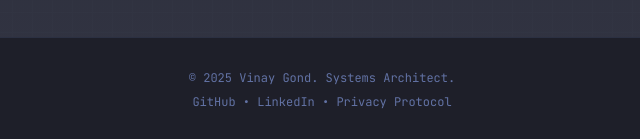
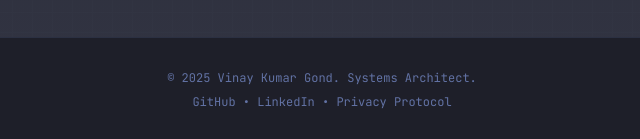
Before and after one commit to Vinaygond/The-500K-C-D-Report, a plain HTML site: page founder.html in a window 1280 px wide. Shown: the part 2418-2557 px from the top of the page, 318-958 px from the left. Drawn offline with nearby package versions, Linux system fonts and the light colour scheme.

Commit message:
Update footer with correct name

```diff
--- a/founder.html
+++ b/founder.html
@@ -290,7 +290,7 @@
 
     <!-- FOOTER -->
     <footer class="py-8 text-center border-t border-comment/20 text-xs font-mono text-comment bg-[#1E1F29]">
-        <p>&copy; 2025 Vinay Gond. Systems Architect.</p>
+        <p>&copy; 2025 Vinay Kumar Gond. Systems Architect.</p>
         <p class="mt-2">
             <a href="https://vinaygond.github.io/" class="hover:text-cyan transition-colors">GitHub</a> •
             <a href="https://linkedin.com/in/vinaygo" class="hover:text-cyan transition-colors">LinkedIn</a> •
```
